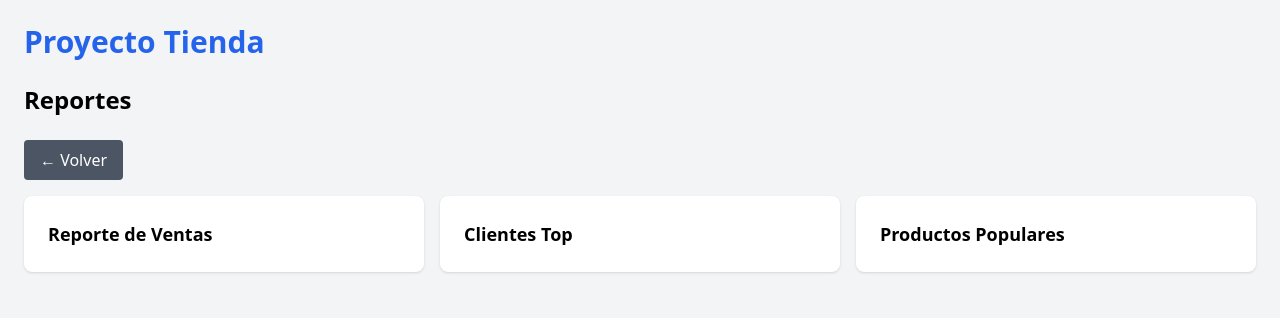
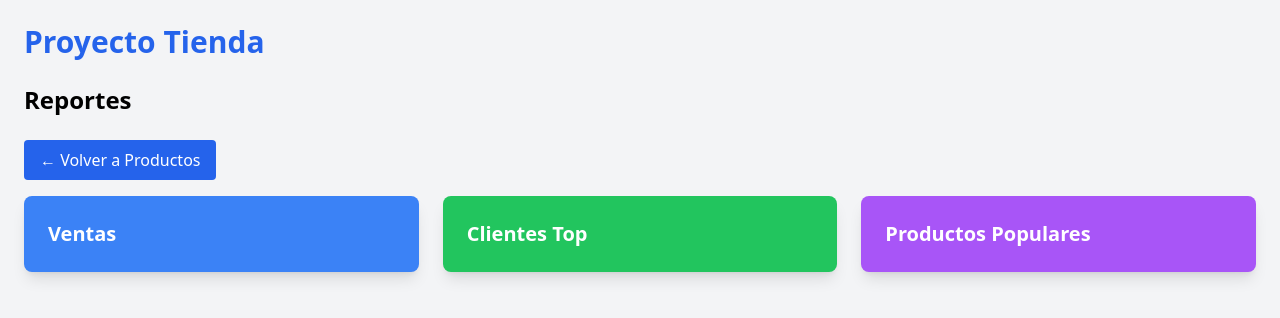
Before and after one commit to JuanGualim/Proyecto_2_DB1, a React app in the folder proyecto/frontend/: page /reportes in a window 1280 px wide. Shown: the top 318 px of the page. Built offline with nearby package versions, Linux system fonts and the light colour scheme; the HTML template or start-up script is replaced by a standard one.

Commit message:
Cambios en el diseño para mostrar los reportes y las cards de cada reporte

```diff
--- a/proyecto/frontend/src/pages/ReporteDetalle.jsx
+++ b/proyecto/frontend/src/pages/ReporteDetalle.jsx
@@ -22,39 +22,95 @@ function ReporteDetalle() {
   }, [tipo]);
 
   return (
-    <div>
+    <div className="space-y-6">
+
+      {/* BOTÓN */}
       <button
         onClick={() => navigate("/reportes")}
-        className="mb-4 bg-gray-500 text-white px-3 py-1 rounded"
+        className="mb-4 bg-blue-600 text-white px-4 py-2 rounded"
       >
         ← Volver
       </button>
 
-      <h2 className="text-2xl font-bold mb-4 capitalize">
-        {tipo}
+      {/* TÍTULO */}
+      <h2 className="text-2xl font-bold capitalize">
+        {tipo === "ventas" && "Reporte de Ventas"}
+        {tipo === "clientes" && "Clientes Top"}
+        {tipo === "productos" && "Productos Populares"}
       </h2>
 
-      <div className="bg-white p-4 rounded shadow">
-        {tipo === "ventas" &&
-          data.map((v, i) => (
-            <p key={i}>
-              {v.cliente} compró {v.producto} (${v.subtotal})
-            </p>
-          ))}
+      {/* CONTENIDO */}
+      <div className="bg-white p-6 rounded-lg shadow-md">
 
-        {tipo === "clientes" &&
-          data.map((c, i) => (
-            <p key={i}>
-              {c.nombre} - {c.total_compras} compras
-            </p>
-          ))}
+        {/* 🛒 VENTAS */}
+        {tipo === "ventas" && (
+          <table className="min-w-full border border-gray-200 rounded-lg">
+            <thead className="bg-gray-100">
+              <tr>
+                <th className="p-2 text-center">Cliente</th>
+                <th className="p-2 text-center">Producto</th>
+                <th className="p-2 text-center">Subtotal</th>
+              </tr>
+            </thead>
 
-        {tipo === "productos" &&
-          data.map((p, i) => (
-            <p key={i}>
-              {p.producto} - {p.total_vendido} vendidos
-            </p>
-          ))}
+            <tbody>
+              {data.map((v, i) => (
+                <tr key={i} className="border-t text-center hover:bg-gray-50">
+                  <td className="p-2">{v.cliente}</td>
+                  <td className="p-2">{v.producto}</td>
+                  <td className="p-2 text-green-600 font-semibold">
+                    ${v.subtotal}
+                  </td>
+                </tr>
+              ))}
+            </tbody>
+          </table>
+        )}
+
+        {/* CLIENTES */}
+        {tipo === "clientes" && (
+          <table className="min-w-full border border-gray-200 rounded-lg">
+            <thead className="bg-gray-100">
+              <tr>
+                <th className="p-2 text-center">Cliente</th>
+                <th className="p-2 text-center">Compras</th>
+              </tr>
+            </thead>
+
+            <tbody>
+              {data.map((c, i) => (
+                <tr key={i} className="border-t text-center hover:bg-gray-50">
+                  <td className="p-2">{c.nombre}</td>
+                  <td className="p-2 font-semibold">{c.total_compras}</td>
+                </tr>
+              ))}
+            </tbody>
+          </table>
+        )}
+
+        {/* PRODUCTOS */}
+        {tipo === "productos" && (
+          <table className="min-w-full border border-gray-200 rounded-lg">
+            <thead className="bg-gray-100">
+              <tr>
+                <th className="p-2 text-center">Producto</th>
+                <th className="p-2 text-center">Vendidos</th>
+              </tr>
+            </thead>
+
+            <tbody>
+              {data.map((p, i) => (
+                <tr key={i} className="border-t text-center hover:bg-gray-50">
+                  <td className="p-2">{p.producto}</td>
+                  <td className="p-2 font-semibold text-blue-600">
+                    {p.total_vendido}
+                  </td>
+                </tr>
+              ))}
+            </tbody>
+          </table>
+        )}
+
       </div>
     </div>
   );
--- a/proyecto/frontend/src/pages/Reportes.jsx
+++ b/proyecto/frontend/src/pages/Reportes.jsx
@@ -4,9 +4,9 @@ function Reportes() {
   const navigate = useNavigate();
 
   const cards = [
-    { titulo: "Reporte de Ventas", ruta: "ventas" },
-    { titulo: "Clientes Top", ruta: "clientes" },
-    { titulo: "Productos Populares", ruta: "productos" },
+    { titulo: "Ventas", ruta: "ventas", color: "bg-blue-500" },
+    { titulo: "Clientes Top", ruta: "clientes", color: "bg-green-500" },
+    { titulo: "Productos Populares", ruta: "productos", color: "bg-purple-500" },
   ];
 
   return (
@@ -14,19 +14,19 @@ function Reportes() {
         <h2 className="text-2xl font-bold mb-6">Reportes</h2>
         <button
             onClick={() => navigate("/")}
-            className="mb-4 bg-gray-600 text-white px-4 py-2 rounded hover:bg-gray-700"
+            className="mb-4 bg-blue-600 text-white px-4 py-2 rounded"
             >
-            ← Volver
+            ← Volver a Productos
         </button>
 
-      <div className="grid grid-cols-3 gap-4">
+        <div className="grid grid-cols-3 gap-6">
             {cards.map((c) => (
                 <div
                 key={c.ruta}
                 onClick={() => navigate(`/reportes/${c.ruta}`)}
-            className="bg-white p-6 rounded-lg shadow hover:shadow-lg cursor-pointer transition"
+                className={`${c.color} text-white p-6 rounded-lg shadow-lg cursor-pointer hover:scale-105 transition`}
             >
-            <h3 className="text-lg font-semibold">{c.titulo}</h3>
+                <h3 className="text-xl font-semibold">{c.titulo}</h3>
                 </div>
             ))}
         </div>
```
Lines whose indentation alone changed are shown as unchanged.
